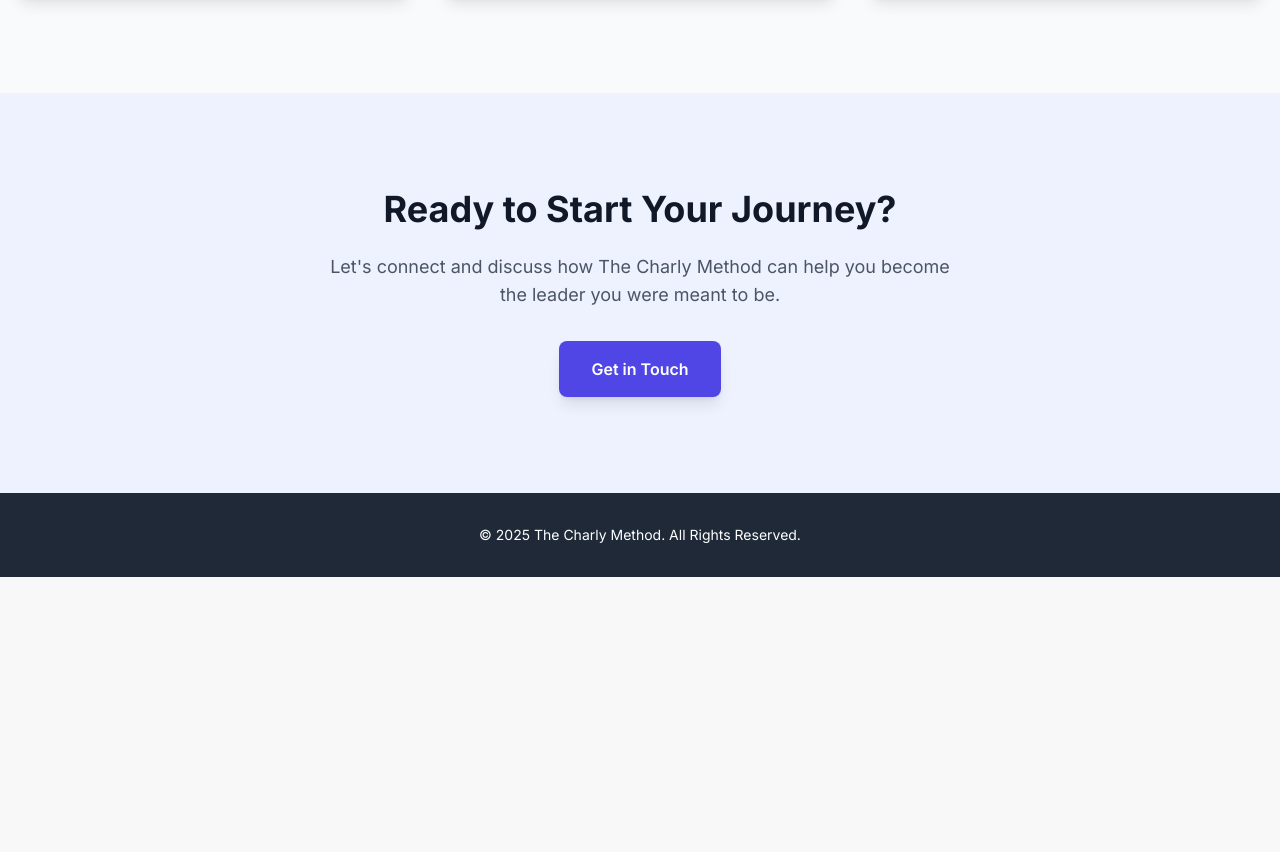
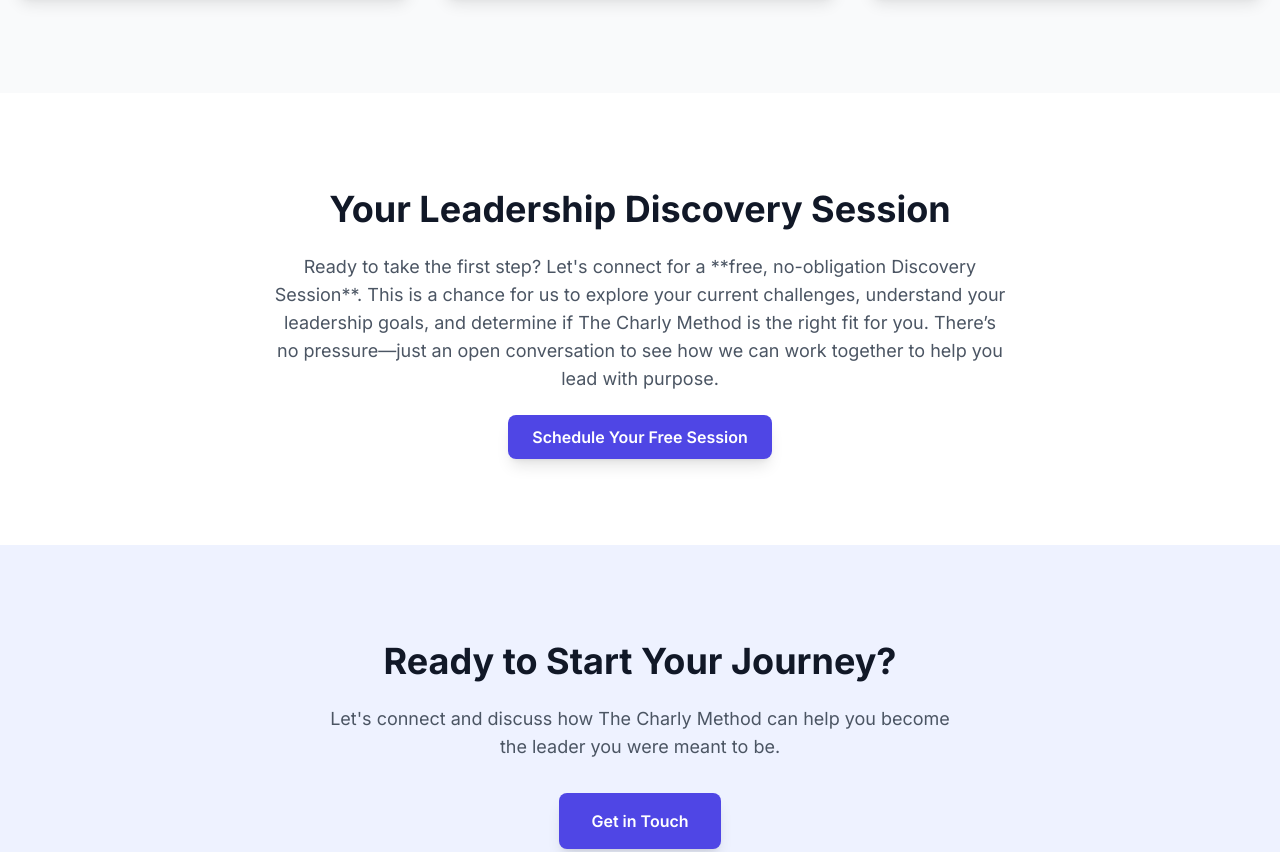
Before and after one commit to CharlesMalec/thecharlymethod, a plain HTML site: page index.html in a window 1280 px wide. Shown: the part 1583-2435 px from the top of the page. Before the commit the page ends 2160 px from the top, so only its background shows below. Drawn offline with nearby package versions, Linux system fonts and the light colour scheme.

Commit message:
new offer

```diff
--- a/index.html
+++ b/index.html
@@ -34,17 +34,18 @@
                 <a href="#hero" class="text-xl font-bold tracking-tight">The Charly Method</a>
             </div>
 
-            <!-- Navigation Links -->
+            <!-- Navigation Links - Updated to include the new section -->
             <div class="hidden md:flex space-x-6 text-sm font-semibold">
                 <a href="#about" class="hover:text-indigo-600 transition-colors">About</a>
                 <a href="#services" class="hover:text-indigo-600 transition-colors">Services</a>
+                <a href="#discovery" class="hover:text-indigo-600 transition-colors">Discovery</a>
                 <a href="#contact" class="hover:text-indigo-600 transition-colors">Contact</a>
             </div>
         </nav>
     </header>
 
     <main>
-        <!-- Hero Section - Now with a subtle gradient background -->
+        <!-- Hero Section -->
         <section id="hero" class="relative bg-gradient-to-r from-indigo-50 to-white py-20 md:py-32 flex items-center justify-center text-center">
             <div class="container mx-auto px-4">
                 <h1 class="text-3xl md:text-5xl lg:text-6xl font-extrabold text-gray-900 leading-tight mb-4">
@@ -75,7 +76,7 @@
             </div>
         </section>
 
-        <!-- Services Section - Icons now have a more prominent background color -->
+        <!-- Services Section -->
         <section id="services" class="py-16 md:py-24 bg-gray-50">
             <div class="container mx-auto px-4">
                 <h2 class="text-3xl md:text-4xl font-bold text-center mb-12 text-gray-900">Our Coaching Services</h2>
@@ -125,7 +126,20 @@
             </div>
         </section>
 
-        <!-- Contact Section - Now with a lighter background color -->
+        <!-- New: Leadership Discovery Session Section -->
+        <section id="discovery" class="py-16 md:py-24 bg-white">
+            <div class="container mx-auto px-4 max-w-3xl text-center">
+                <h2 class="text-3xl md:text-4xl font-bold mb-6 text-gray-900">Your Leadership Discovery Session</h2>
+                <p class="text-lg text-gray-600 mb-8">
+                    Ready to take the first step? Let's connect for a **free, no-obligation Discovery Session**. This is a chance for us to explore your current challenges, understand your leadership goals, and determine if The Charly Method is the right fit for you. There’s no pressure—just an open conversation to see how we can work together to help you lead with purpose.
+                </p>
+                <a href="mailto:charles.malec@hotmail.fr" class="px-6 py-3 bg-indigo-600 text-white font-semibold rounded-lg shadow-lg hover:bg-indigo-700 transition-colors">
+                    Schedule Your Free Session
+                </a>
+            </div>
+        </section>
+
+        <!-- Contact Section -->
         <section id="contact" class="py-16 md:py-24 bg-indigo-50 text-center">
             <div class="container mx-auto px-4 max-w-2xl">
                 <h2 class="text-3xl md:text-4xl font-bold mb-6 text-gray-900">Ready to Start Your Journey?</h2>
```
